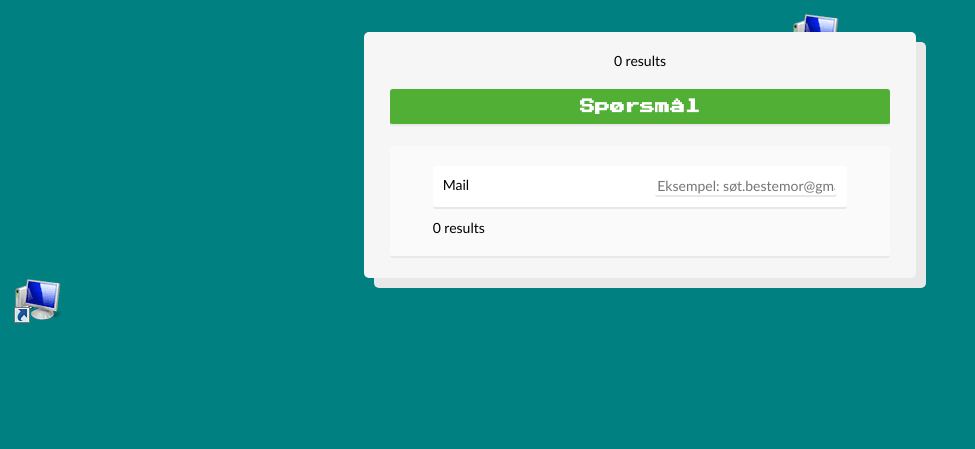
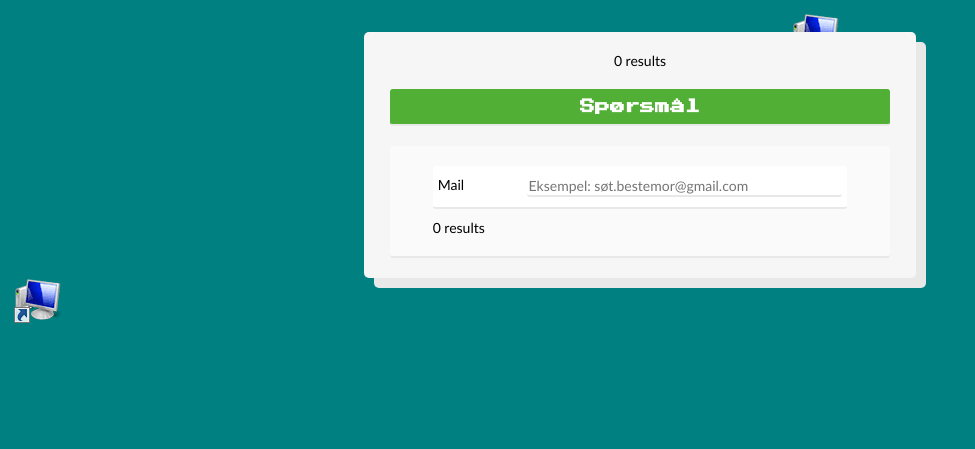
Before and after one commit to raSKTypeShit/callforduty, a PHP site: page /apply.php?formNR=1 in a window 1280 px wide. Shown: the part 168-617 px from the top of the page, without its empty margins (0-975 px from the left). Run offline with PHP 8.4, Linux system fonts and the light colour scheme; data that the repository does not hold is empty.

Commit message:
Mindre layout endring

```diff
--- a/callforduty/styles.css
+++ b/callforduty/styles.css
@@ -182,6 +182,12 @@ form > .question > label {
     width: 100%;
 }
 
+form > .mail {
+    display: grid;
+    grid-template-columns: 20% 80%;
+    justify-content: center;
+}
+
 form > .question > div {
     width: 100%;
     display: grid;
```
